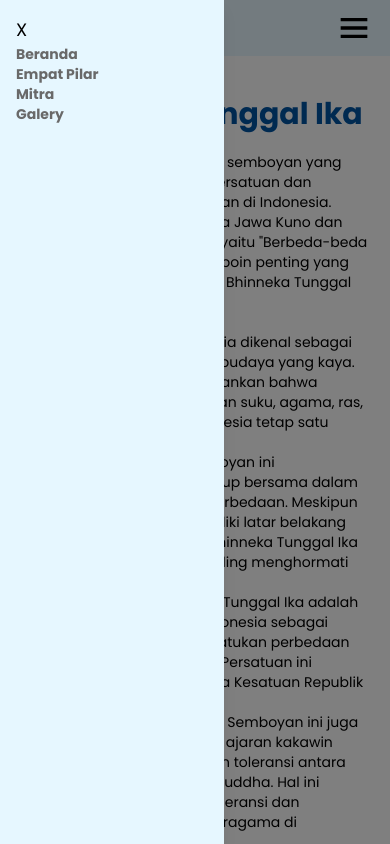
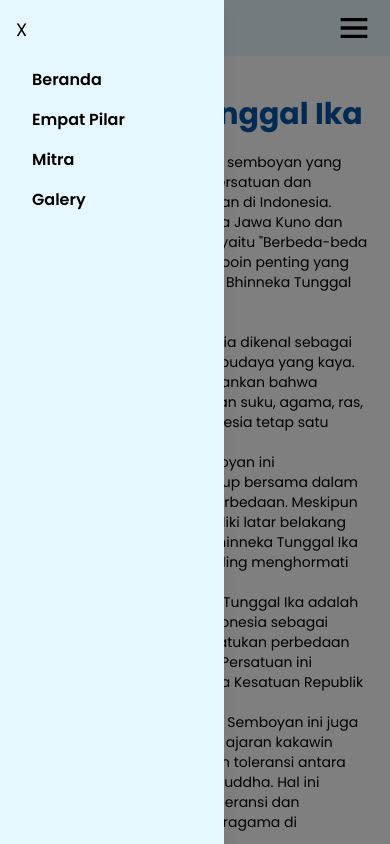
Before and after one commit to Sanjaee/nusantarapedia, a React (Vite) app: page /bti in a window 390 px wide. Both pictures are taken after a click on the button 354 px from the left and 28 px from the top of the page. Shown: the top 844 px of the page. Built offline with nearby package versions, Linux system fonts and the light colour scheme.

Commit message:
fix navbar

```diff
--- a/src/components/NavbarMobile.jsx
+++ b/src/components/NavbarMobile.jsx
@@ -35,67 +35,41 @@ const NavbarMobile = ({ isSidebarOpen, toggleSidebar }) => {
                   X
                 </button>
 
-                  <ul className="flex flex-col text-[#696969] text-sm font-bold">
-                    {location.pathname === "/" ? (
+                <ul className="mt-4">
+                  <li>
                     <a
-                        href="#beranda1"
-                        className="hover:text-blue-500 cursor-pointer"
+                      href="#kesatu"
+                      className="block px-4 py-2 text-black font-semibold hover:bg-white hover:text-[#696969] transition duration-200 w-full text-start"
                     >
                       Beranda
                     </a>
-                    ) : (
-                      <Link
-                        to="/#beranda1"
-                        className="hover:text-blue-500 cursor-pointer"
-                      >
-                        Beranda
-                      </Link>
-                    )}
-                    {location.pathname === "/" ? (
+                  </li>
+                  <li>
                     <a
-                        href="#empatpilar"
-                        className="hover:text-blue-500 cursor-pointer"
+                      href="#main1"
+                      className="block px-4 py-2 text-black font-semibold hover:bg-white hover:text-[#696969] transition duration-200 w-full text-start"
                     >
                       Empat Pilar
                     </a>
-                    ) : (
-                      <Link
-                        to="/#empatpilar"
-                        className="hover:text-blue-500 cursor-pointer"
-                      >
-                        Empat Pilar
-                      </Link>
-                    )}
-                    {location.pathname === "/" ? (
+                  </li>
+
+                  <li>
                     <a
-                        href="#mitra"
-                        className="hover:text-blue-500 cursor-pointer"
+                      href="#mitra1"
+                      className="block px-4 py-2 text-black font-semibold hover:bg-white hover:text-[#696969] transition duration-200 w-full text-start"
                     >
                       Mitra
                     </a>
-                    ) : (
-                      <Link
-                        to="/#mitra"
-                        className="hover:text-blue-500 cursor-pointer"
-                      >
-                        Mitra
-                      </Link>
-                    )}
-                    {location.pathname === "/" ? (
+                  </li>
+
+                  <li>
                     <a
-                        href="#galeri"
-                        className="hover:text-blue-500 cursor-pointer"
+                      href="#galery1"
+                      className="block px-4 py-2 text-black font-semibold hover:bg-white hover:text-[#696969] transition duration-200 w-full text-start"
                     >
                       Galery
                     </a>
-                    ) : (
-                      <Link
-                        to="/#galeri"
-                        className="hover:text-blue-500 cursor-pointer"
-                      >
-                        Galery
-                      </Link>
-                    )}
+                  </li>
                 </ul>
               </div>
             </motion.div>
@@ -112,7 +86,7 @@ const NavbarMobile = ({ isSidebarOpen, toggleSidebar }) => {
       </AnimatePresence>
     </div>
   </div>
-  );
-};
+  )
+}
 
-export default NavbarMobile;
+export default NavbarMobile
```
Lines whose indentation alone changed are shown as unchanged.
